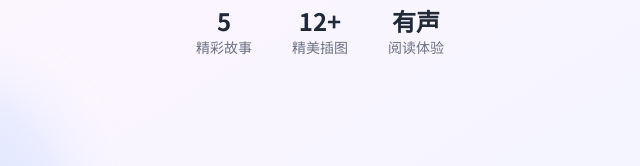
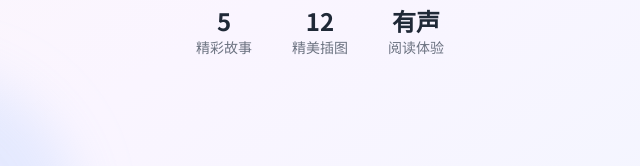
Before and after one commit to jonymei/ruolans-gallery, an Astro site: page / in a window 1280 px wide. Shown: the part 428-594 px from the top of the page, 320-960 px from the left. Built offline with nearby package versions, Linux system fonts and the light colour scheme; Astro itself is replaced by a stand-in of ours.

Commit message:
fix: remove '+' from image count display in HeroSection

```diff
--- a/src/components/HeroSection.astro
+++ b/src/components/HeroSection.astro
@@ -44,7 +44,7 @@ const imageCount = stories.reduce((acc, story) => acc + story.images.pages.lengt
             <path fill-rule="evenodd" d="M4 3a2 2 0 00-2 2v10a2 2 0 002 2h12a2 2 0 002-2V5a2 2 0 00-2-2H4zm12 12H4l4-8 3 6 2-4 3 6z" clip-rule="evenodd"></path>
           </svg>
         </div>
-        <div class="text-2xl font-bold text-gray-800">{imageCount}+</div>
+        <div class="text-2xl font-bold text-gray-800">{imageCount}</div>
         <div class="text-sm text-gray-500">精美插图</div>
       </div>
 
```
